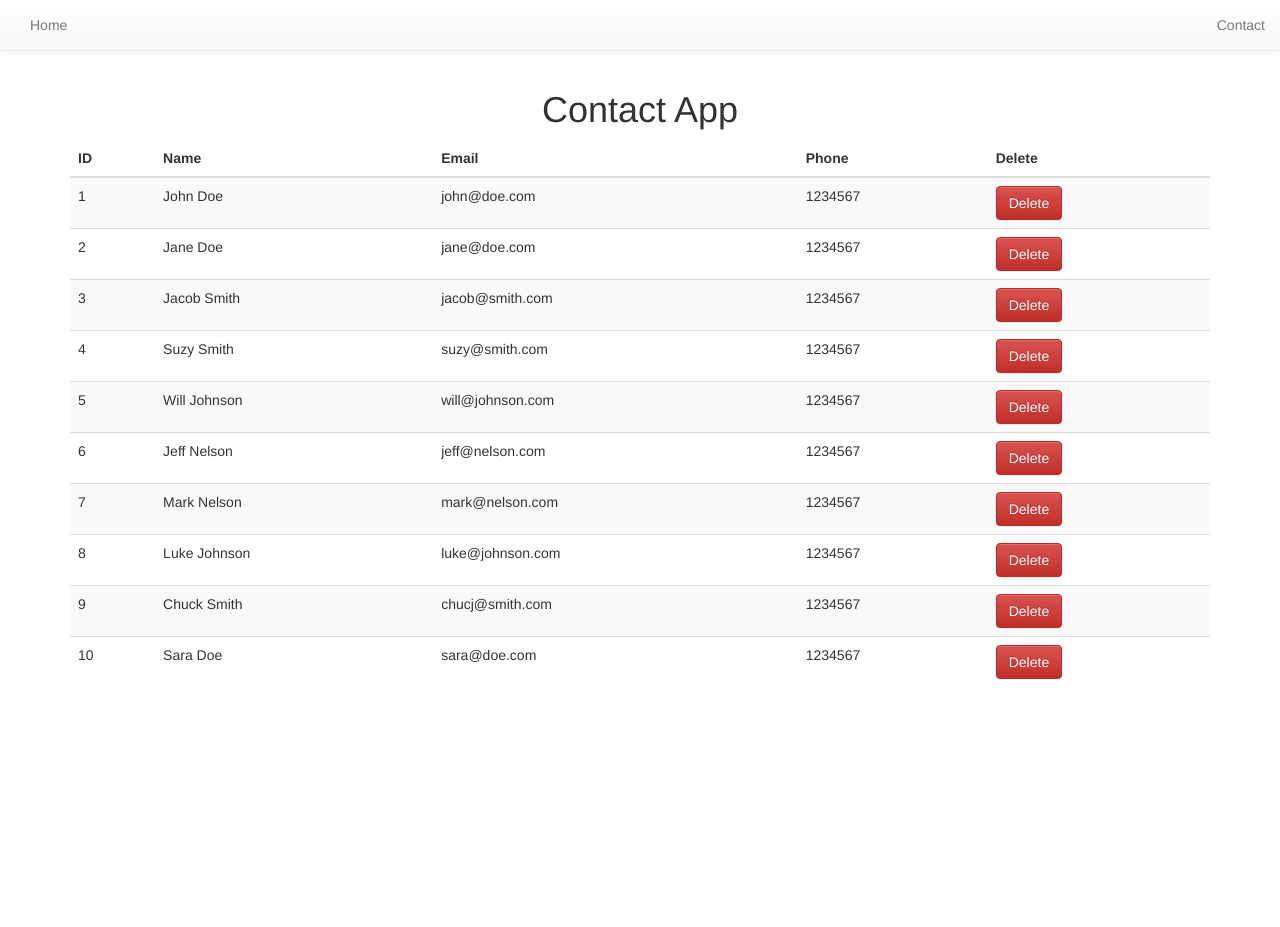
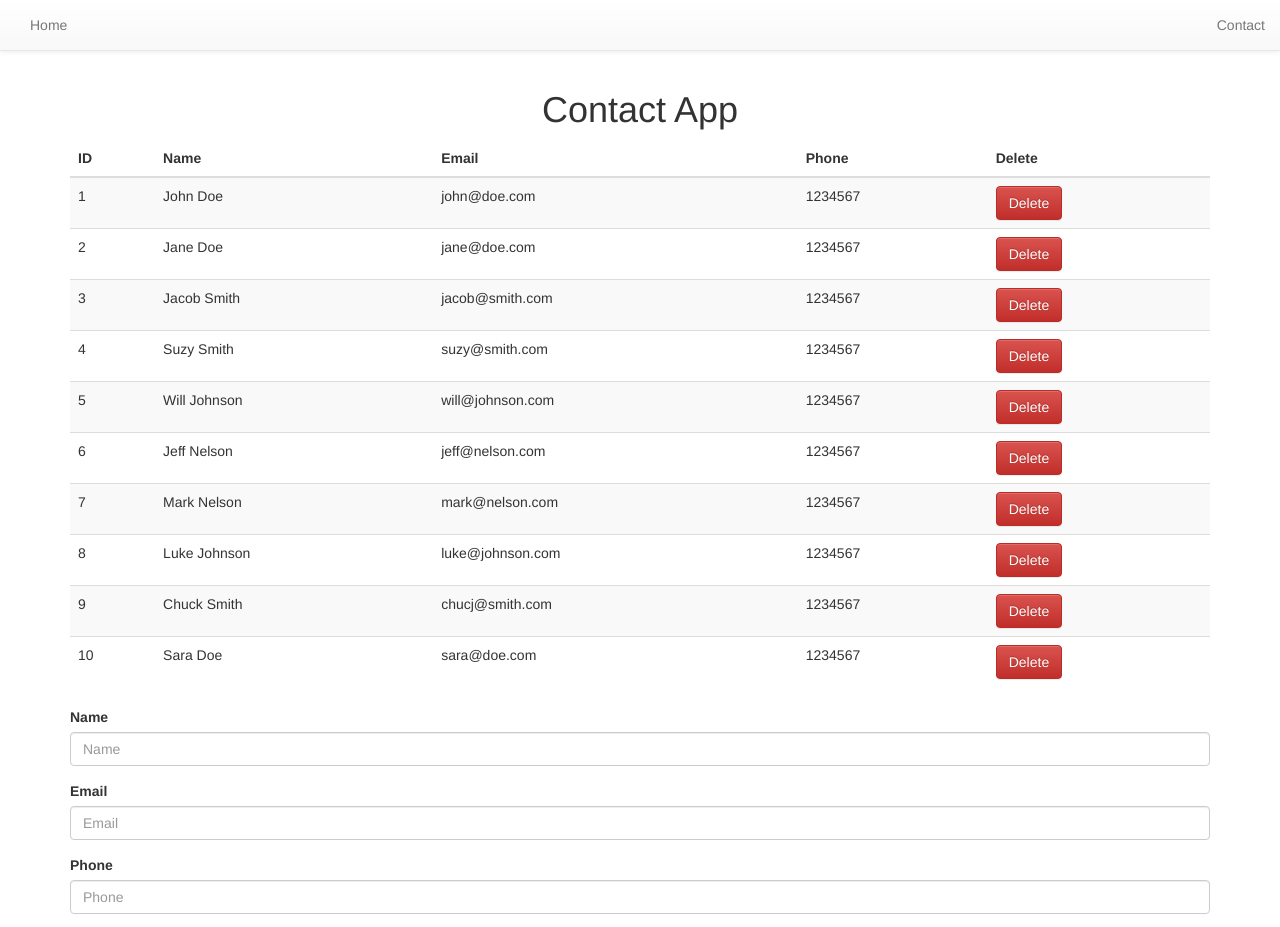
Before and after one commit to gkw-learning/angular, an Angular app: page /contact in a window 1280 px wide. Shown: the top 927 px of the page. Before the commit the page ends 800 px from the top, so only its background shows below. Built offline with nearby package versions, Linux system fonts and the light colour scheme.

Commit message:
end of day 3

```diff
--- a/src/app/contact/contact.component.html
+++ b/src/app/contact/contact.component.html
@@ -18,8 +18,24 @@
       <td>{{ contact.name }}</td>
       <td>{{ contact.email }}</td>
       <td>{{ contact.phone}} </td>
-      <td><a href="" class="btn btn-danger">Delete</a></td>
+      <td><a class="btn btn-danger" (click)="deleteContact(contact)">Delete</a></td>
     </tr>
   </tbody>
 </table>
+
+<form action="POST" (ngSubmit)="addContact()">
+  <div class="form-group">
+    <label for="name">Name</label>
+    <input type="text" class="form-control" id="name" name="name" placeholder="Name" [(ngModel)]="newContact.name">
+  </div>
+  <div class="form-group">
+    <label for="email">Email</label>
+    <input type="text" class="form-control" id="email" name="email" placeholder="Email" [(ngModel)]="newContact.email">
+  </div>
+  <div class="form-group">
+    <label for="phone">Phone</label>
+    <input type="text" class="form-control" id="phone" name="phone" placeholder="Phone" [(ngModel)]="newContact.phone">
+  </div>
+  <button class="btn btn-success">Add</button>
+</form>
 </div>
--- a/src/app/contact/contact.component.ts
+++ b/src/app/contact/contact.component.ts
@@ -1,5 +1,6 @@
 import { Component, OnInit } from '@angular/core';
 import { CONTACTS } from '../mock-contacts';
+import { Contact } from '../contact';
 
 @Component({
   selector: 'app-contact',
@@ -7,11 +8,24 @@ import { CONTACTS } from '../mock-contacts';
   styleUrls: ['./contact.component.css']
 })
 export class ContactComponent implements OnInit {
-
+  newContact: Contact = new Contact();
   contacts = CONTACTS;
 
   constructor() { }
+  deleteContact(del) {
+    const remove: number = this.contacts.indexOf(del);
+    if (remove !== -1) {
+      this.contacts.splice(remove, 1);
+    }
+  }
 
+  addContact() {
+    const lastIndex = this.contacts.length - 1;
+    const last = this.contacts[lastIndex];
+    this.newContact.id = last.id + 1;
+    this.contacts.push(this.newContact);
+    this.newContact = new Contact();
+  }
   ngOnInit() {
   }
 
```
